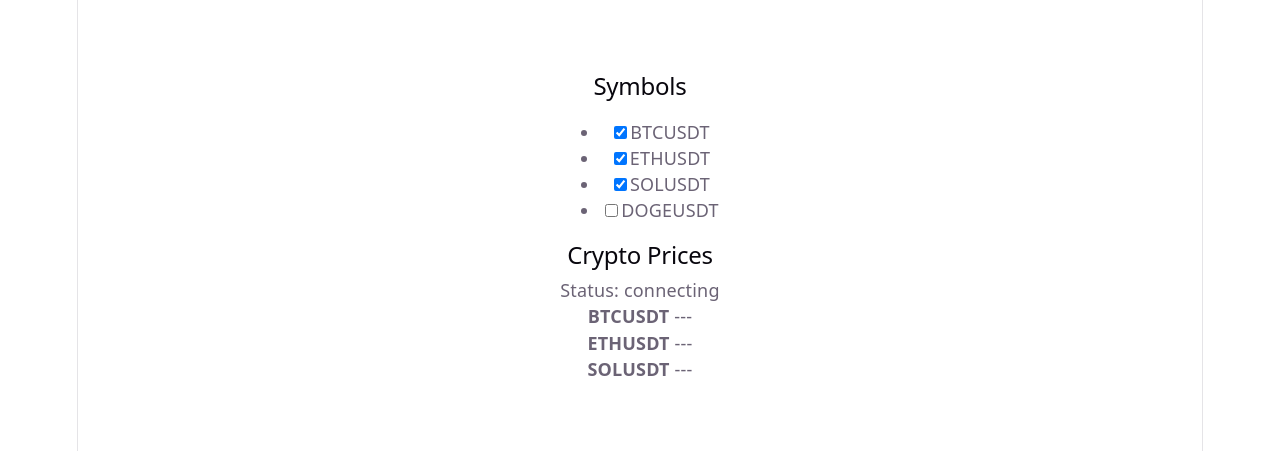
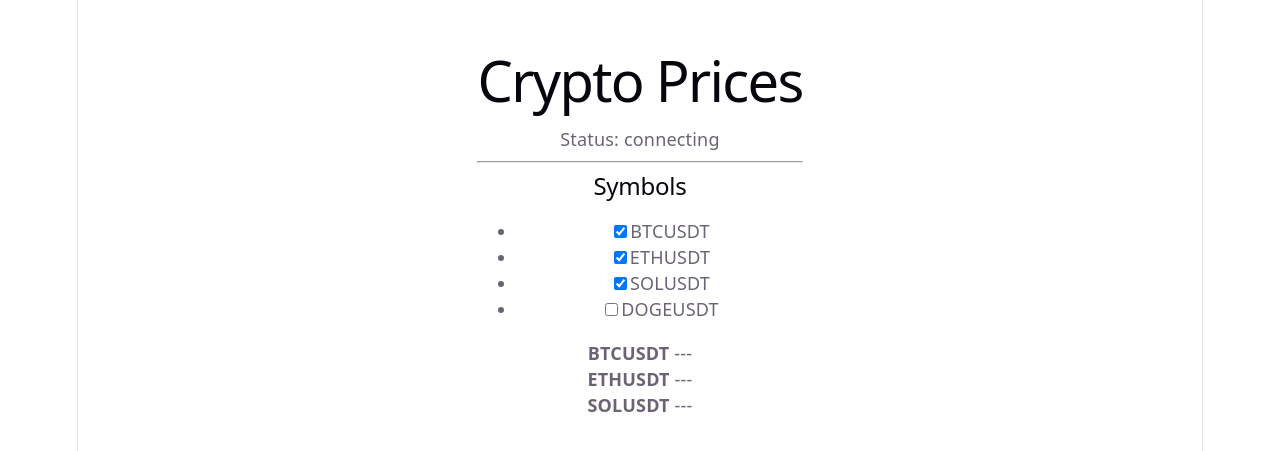
Before and after one commit to koninos/real-time-crypto-price, a React (Vite) app: page / in a window 1280 px wide. Shown: the part 173-624 px from the top of the page. Built offline with nearby package versions, Linux system fonts and the light colour scheme; no server answers.

Commit message:
Wire selected symbols with websocket subscriptions

```diff
--- a/src/features/cryptoPrice/cryptoPrice.tsx
+++ b/src/features/cryptoPrice/cryptoPrice.tsx
@@ -1,4 +1,4 @@
-import { useEffect, useState } from "react";
+import { useEffect, useRef, useState } from "react";
 import { WebSocketClient } from "../../websocket/webSocketClient";
 import { PriceRow } from "./priceRow";
 
@@ -33,17 +33,24 @@ type Symbol = (typeof AVAILABLE_SYMBOLS)[number];
 
 const INITIAL_SYMBOLS: Symbol[] = ["BTCUSDT", "ETHUSDT", "SOLUSDT"];
 
-const STREAM_URL = `wss://stream.binance.com:9443/stream?streams=${INITIAL_SYMBOLS.map(
-  (symbol) => `${symbol.toLowerCase()}@trade`,
-).join("/")}`;
+const STREAM_URL = "wss://stream.binance.com:9443/stream";
+
+let requestId = 1;
+
+const nextRequestId = () => requestId++;
 
 export function CryptoPrice() {
   const [subscribedSymbols, setSubscribedSymbols] =
     useState<Symbol[]>(INITIAL_SYMBOLS);
 
+  const activeSubscriptionsRef = useRef<Set<Symbol>>(new Set(INITIAL_SYMBOLS));
+
   const [prices, setPrices] = useState<Partial<Record<Symbol, string>>>({});
 
   const [status, setStatus] = useState<ConnectionStatus>("connecting");
+  const [isConnected, setIsConnected] = useState(false);
+
+  const clientRef = useRef<WebSocketClient | null>(null);
 
   const toggleSymbol = (symbol: Symbol) => {
     setSubscribedSymbols((currentSymbols) => {
@@ -60,14 +67,19 @@ export function CryptoPrice() {
   useEffect(() => {
     const client = new WebSocketClient(STREAM_URL);
 
+    clientRef.current = client;
+
     client.onOpen(() => {
       setStatus("connected");
+      setIsConnected(true);
 
       client.send(
         JSON.stringify({
           method: "SUBSCRIBE",
-          params: ["dogeusdt@trade"],
-          id: 1,
+          params: INITIAL_SYMBOLS.map(
+            (symbol) => `${symbol.toLowerCase()}@trade`,
+          ),
+          id: nextRequestId(),
         }),
       );
     });
@@ -91,17 +103,96 @@ export function CryptoPrice() {
 
     client.onClose(() => {
       setStatus("disconnected");
+      setIsConnected(false);
     });
 
     client.connect();
 
     return () => {
       client.disconnect();
+      clientRef.current = null;
     };
   }, []);
+  /*
+  useEffect(() => {
+    const activeSubscriptions = activeSubscriptionsRef.current;
+
+    const desiredSubscriptions = new Set(subscribedSymbols);
+
+    // Subscribe to newly requested symbols
+    for (const symbol of desiredSubscriptions) {
+      if (!activeSubscriptions.has(symbol)) {
+        subscribe(symbol);
+        activeSubscriptions.add(symbol);
+      }
+    }
+
+    // Unsubscribe from symbols no longer requested
+    for (const symbol of activeSubscriptions) {
+      if (!desiredSubscriptions.has(symbol)) {
+        unsubscribe(symbol);
+        activeSubscriptions.delete(symbol);
+      }
+    }
+  }, [subscribedSymbols]);
+*/
+
+  useEffect(() => {
+    const client = clientRef.current;
+
+    if (!client || !isConnected) {
+      return;
+    }
+
+    const activeSubscriptions = activeSubscriptionsRef.current;
+
+    // Symbols that React wants but WebSocket doesn't have
+    const symbolsToSubscribe = subscribedSymbols.filter(
+      (symbol) => !activeSubscriptions.has(symbol),
+    );
+
+    // Symbols that WebSocket has but React no longer wants
+    const symbolsToUnsubscribe = Array.from(activeSubscriptions).filter(
+      (symbol) => !subscribedSymbols.includes(symbol),
+    );
+
+    if (symbolsToSubscribe.length > 0) {
+      client.send(
+        JSON.stringify({
+          method: "SUBSCRIBE",
+          params: symbolsToSubscribe.map(
+            (symbol) => `${symbol.toLowerCase()}@trade`,
+          ),
+          id: nextRequestId(),
+        }),
+      );
+    }
+
+    if (symbolsToUnsubscribe.length > 0) {
+      client.send(
+        JSON.stringify({
+          method: "UNSUBSCRIBE",
+          params: symbolsToUnsubscribe.map(
+            (symbol) => `${symbol.toLowerCase()}@trade`,
+          ),
+          id: nextRequestId(),
+        }),
+      );
+    }
+
+    symbolsToSubscribe.forEach((symbol) => activeSubscriptions.add(symbol));
+
+    symbolsToUnsubscribe.forEach((symbol) =>
+      activeSubscriptions.delete(symbol),
+    );
+  }, [subscribedSymbols, isConnected]);
 
   return (
     <div>
+      <h1>Crypto Prices</h1>
+      <p>Status: {status}</p>
+      <hr />
+
       <section>
         <h2>Symbols</h2>
         <ul>
@@ -121,10 +212,7 @@ export function CryptoPrice() {
         </ul>
       </section>
 
-      <h2>Crypto Prices</h2>
-      <p>Status: {status}</p>
-
-      {INITIAL_SYMBOLS.map((symbol) => (
+      {subscribedSymbols.map((symbol) => (
         <PriceRow key={symbol} symbol={symbol} price={prices[symbol]} />
       ))}
     </div>
```
